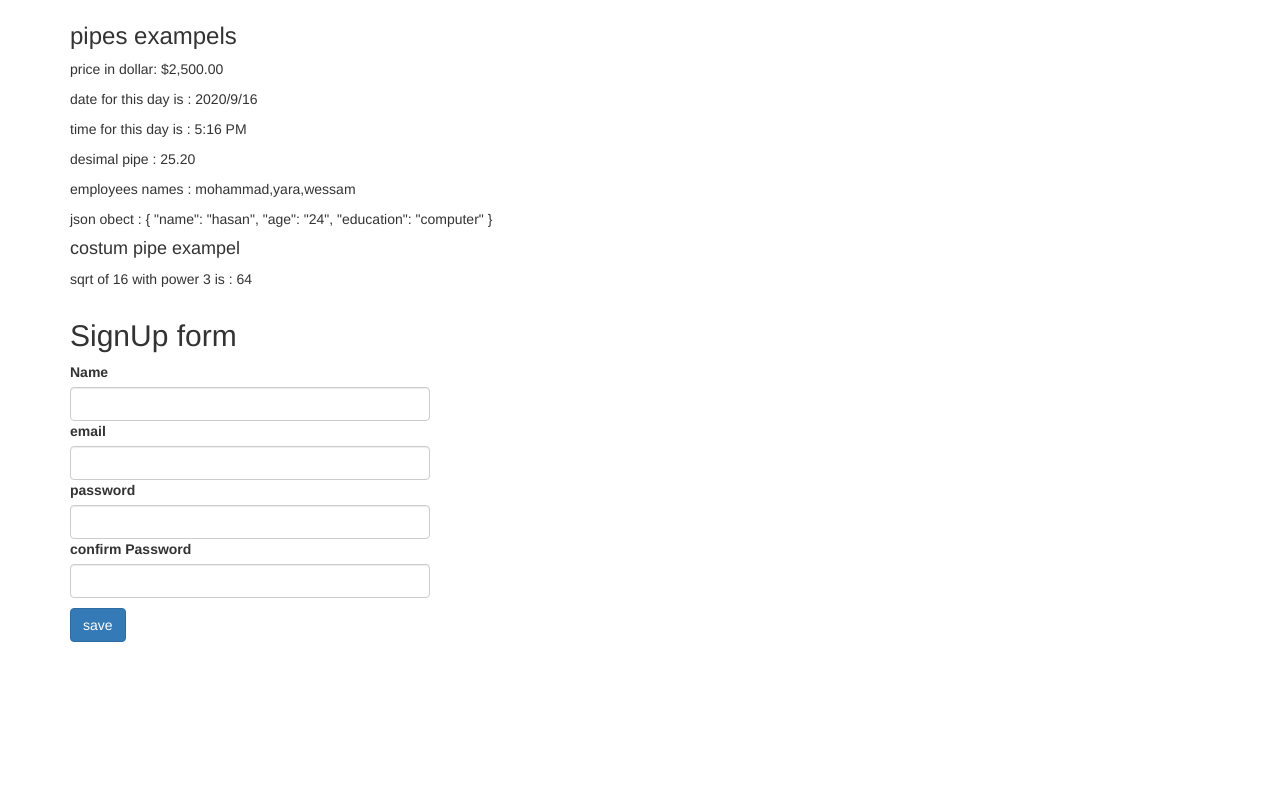
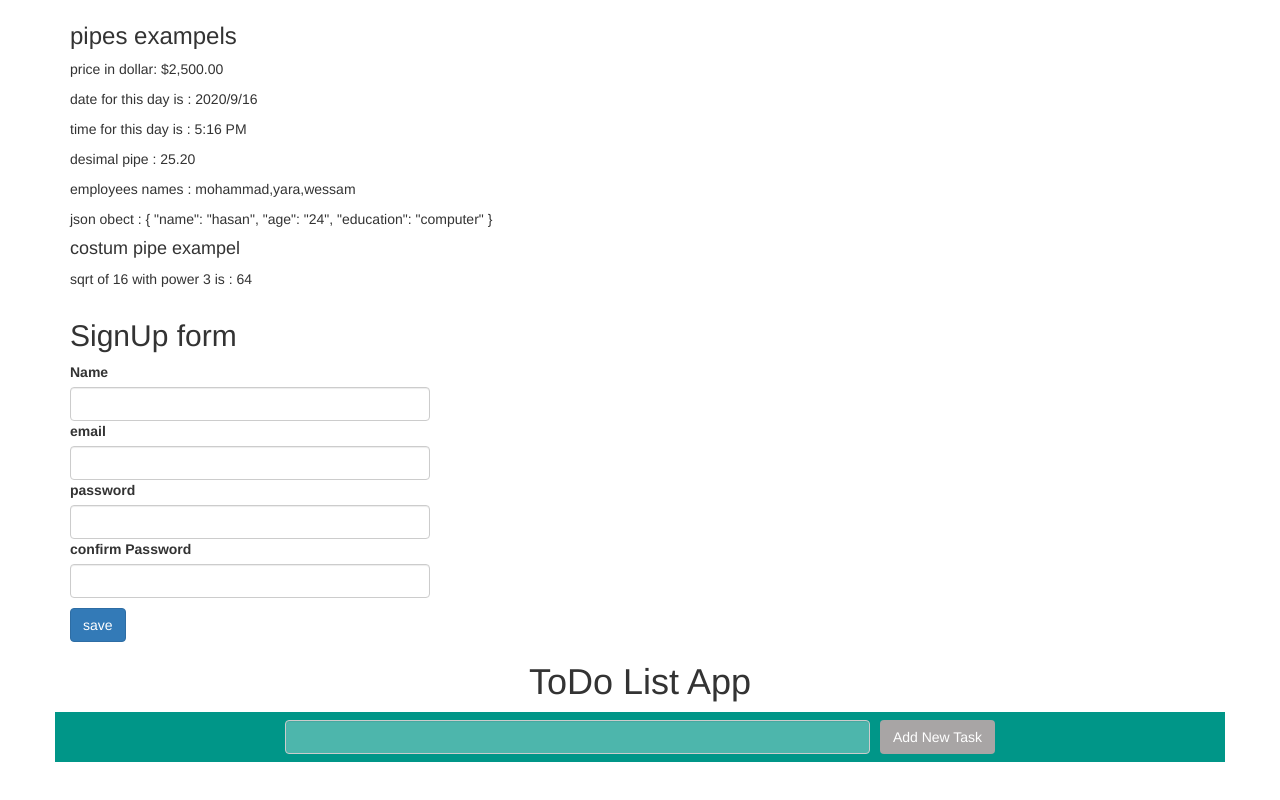
Before and after one commit to hasan-ak1996/first-angular-app, an Angular app: page / in a window 1280 px wide. Shown: the part 278-1078 px from the top of the page. Before the commit the page ends 920 px from the top, so only its background shows below. Built offline with nearby package versions, Linux system fonts and the light colour scheme.

Commit message:
therd commit

```diff
--- a/src/app/app.component.html
+++ b/src/app/app.component.html
@@ -9,3 +9,5 @@
 
 <!--exampel for form-->
 <app-signup></app-signup>
+
+<app-todo-list></app-todo-list>
--- a/src/app/app.module.ts
+++ b/src/app/app.module.ts
@@ -8,6 +8,8 @@ import {SqrtPipe} from './sqrt-power/sqrt-power-pipe';
 import { Server2Component } from './server2/server2.component';
 import { PipeExampelsComponent } from './pipe-exampels/pipe-exampels.component';
 import { SignupComponent } from './signup/signup.component';
+import { TodoListComponent } from './todo-list/todo-list.component';
+import { FormsModule } from '@angular/forms'
 
 @NgModule({
   declarations: [
@@ -18,10 +20,12 @@ import { SignupComponent } from './signup/signup.component';
     Server2Component,
     PipeExampelsComponent,
     SignupComponent,
+    TodoListComponent
 
   ],
   imports: [
     BrowserModule,
+    FormsModule,
     ReactiveFormsModule
   ],
   providers: [],
--- a/src/app/server/server.component.html
+++ b/src/app/server/server.component.html
@@ -2,7 +2,7 @@
     <div class="row">
         <div class="col-xs-12">
             <label>server name:</label>
-            <input type="text" class="form-control" (input)="onUpdateServerName($event)">
+            <input type="text" class="form-control" #update (input)="onUpdateServerName(update)">
             <button class="btn btn-primary" (click)="onCreateServer()">create server</button>
             <p *ngIf="severCreated; else noServer">Server is created. Server name is {{serverName}}</p>
             <ng-template #noServer>
--- a/src/app/server/server.component.ts
+++ b/src/app/server/server.component.ts
@@ -19,8 +19,8 @@ export class ServerComponent implements OnInit {
     this.severCreated = true;
     this.serverCreationStatus = 'server is created. name of the server is :' + this.serverName;
   }
-  onUpdateServerName(event : Event){
-    this.serverName = (<HTMLInputElement>event.target).value;
+  onUpdateServerName( name) {
+    this.serverName = name.value;
   }
 
 
--- a/src/app/server2/server2.component.html
+++ b/src/app/server2/server2.component.html
@@ -3,11 +3,15 @@
         <div class="col-xs-12">
             <p [ngClass] ="{online : serverStatus == 'online'}"> Server ID : {{serverID}} , Status Server : {{serverStatus}}</p>
             <button [disabled] = '!allowNewServer' class="btn btn-primary">Disable me</button><br>
-            <button class="btn btn-primary" (click)="onAddServer()">Add Server</button>
-            <ul class="list-group">
-              <li *ngFor="let server of servers; let i=index" class="list-group-item" (click) = "onRemoveServer(i)">{{server}} {{i+1}}</li>
-            </ul>
         </div>
+        <button class="btn btn-primary" (click)= " onAddServer()">Add server</button>
+        <ul class="list-group">
+            <li *ngFor="let server of servers; let i=index" class="list-group-item" >
+                <p (click)= "onRemoveServer(i)">{{server}} {{i+1}}</p>
+
+
+            </li>
+        </ul>
     </div>
 
 </div>
--- a/src/app/server2/server2.component.ts
+++ b/src/app/server2/server2.component.ts
@@ -11,8 +11,8 @@ export class Server2Component implements OnInit {
   isDisabled : boolean = true;
   allowNewServer = false;
   serverCreationStatus = 'No server is created.';
-  serverName='';
   servers = [];
+  sreverName='new server';
   constructor() { }
 
   ngOnInit(): void {
@@ -25,11 +25,10 @@ export class Server2Component implements OnInit {
     return this.serverStatus;
   }
 
-  onAddServer(){
-    this.servers.push('new server');
+  public onAddServer() {
+        this.servers.push(this.sreverName);
   }
-
-  onRemoveServer(Id : number){
-    this.servers.splice(Id,1);
-  }
+  public onRemoveServer(index) {
+    this.servers.splice(index, 1);
 }
+}
--- /dev/null
+++ b/src/app/todo-list/todo-list.component.css
@@ -0,0 +1,31 @@
+.add-task{
+    display: flex;
+    justify-content: center;
+    background-color: #009688;
+    height: 50px;
+    align-items: center;
+}
+.add-task input{
+    width: 50%;
+    background-color: #4DB6AC;
+    margin-right: 10px;
+    color:#fff;
+    font-size:20px
+}
+.add-task button{
+    color: #fff;
+    background-color: #a8a5a5;
+}
+.task-content{
+    display: flex;
+    width: 61%;
+    margin: auto;
+    align-items: baseline;
+    background: #d7d8d7;
+    padding: 10px 15px;
+}
+.task-content .task{
+    width: 90%;
+    background: #fff;
+    padding: 7px;
+}
--- /dev/null
+++ b/src/app/todo-list/todo-list.component.html
@@ -0,0 +1,22 @@
+<div class="container">
+    <div class="row justify-content-center text-center">
+        <div class="col-3"></div>
+        <div class="col-md-12">
+            <h1>ToDo List App</h1>
+        </div>
+    </div>
+    <div class="row mt-1">
+        <div class="col-12 d-flex add-task  justify-content-center align-items-center">
+            <input [(ngModel)] = "newTask" tpe="text" class="col-7 form-control">
+            <button (click) = "addTask()" class="btn">Add New Task</button>
+        </div>
+    </div>
+    <div  *ngFor="let task of tasks ; let i=index" class="row mt-1">
+
+        <div class="col-12 d-flex task-content justify-content-center align-items-center">
+            <div class="col-9 task">{{task}}</div>
+            <input (click) = "removeTask(i)" type="button" value="delete" class="col-2 btn btn-danger">
+        </div>
+
+    </div>
+</div>
--- /dev/null
+++ b/src/app/todo-list/todo-list.component.ts
@@ -0,0 +1,30 @@
+import { Component, OnInit } from '@angular/core';
+import {NgForm} from '@angular/forms';
+
+@Component({
+  selector: 'app-todo-list',
+  templateUrl: './todo-list.component.html',
+  styleUrls: ['./todo-list.component.css']
+})
+export class TodoListComponent implements OnInit {
+  tasks = [];
+  newTask;
+  constructor() { }
+
+  ngOnInit(): void {
+  }
+  public addTask() {
+    if (this.newTask == '') {
+
+    }
+    else {
+        this.tasks.push(this.newTask);
+        this.newTask = '';
+    }
+  }
+  public removeTask(index) {
+    this.tasks.splice(index, 1);
+}
+
+
+}
--- a/src/styles.css
+++ b/src/styles.css
@@ -1 +1,4 @@
 /* You can add global styles to this file, and also import other style files */
+body{
+    height:2000px
+}
```
Also changed, not shown: 1 other file (tests, documents, lock files or other folders).
